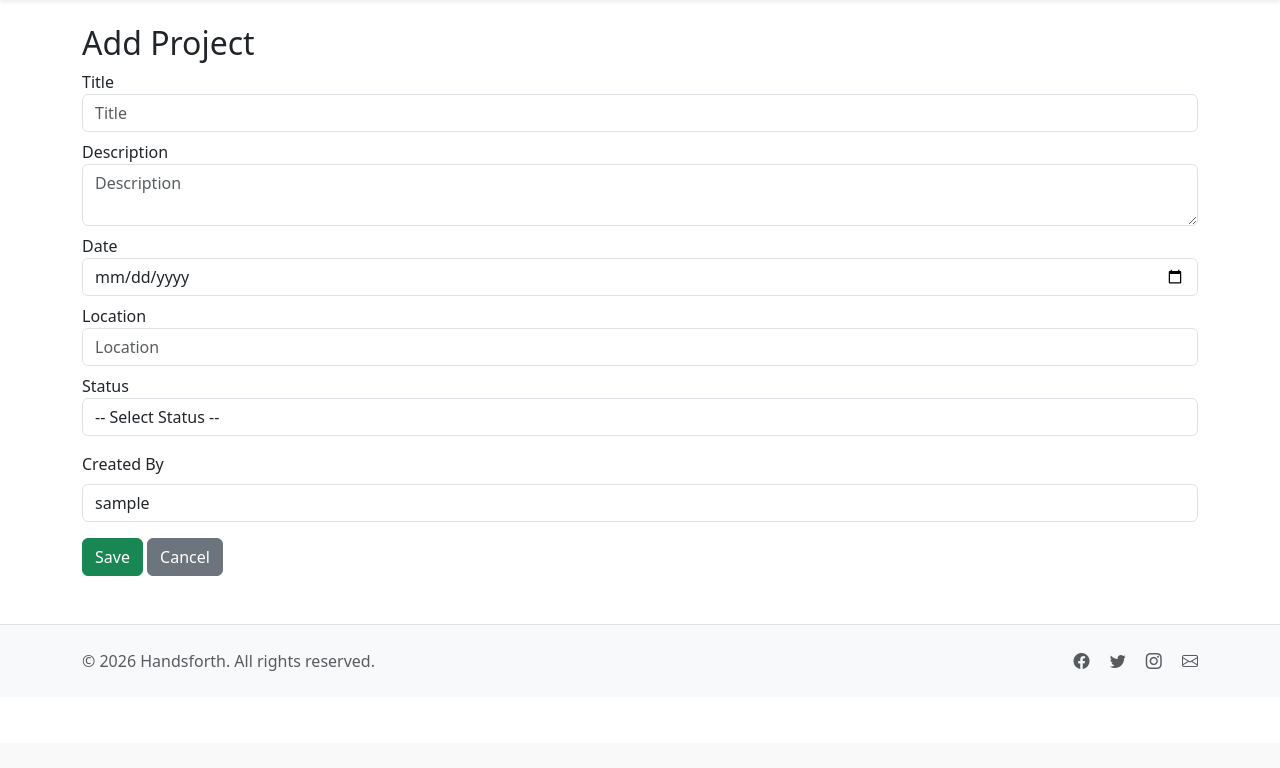
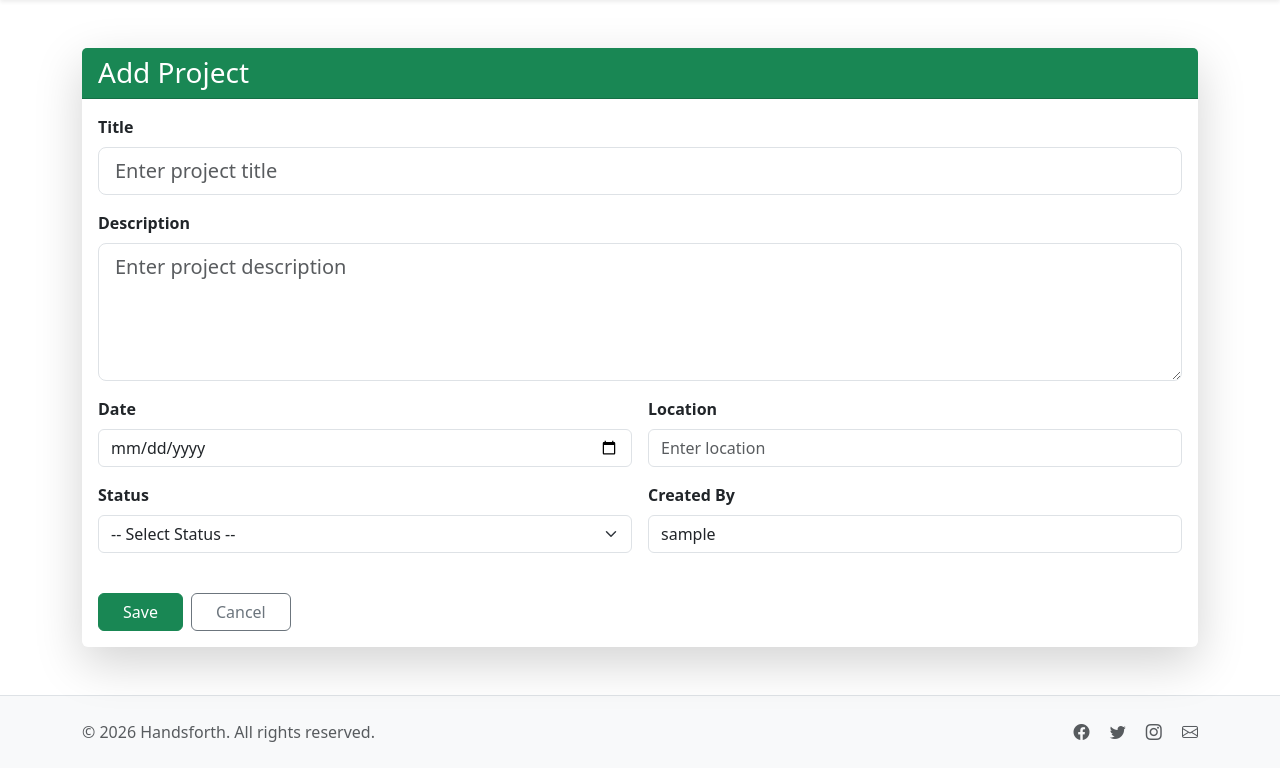
Before and after one commit to jerichopbellen/Handsforth, a PHP site: page /create.php in a window 1280 px wide. Shown: the part 57-825 px from the top of the page. Before the commit the page ends 728 px from the top, so only its background shows below. Run offline with PHP 8.4, Linux system fonts and the light colour scheme; the visitor is signed in with stand-in values (Sample User, id 1).

Commit message:
create form modified

```diff
--- a/app/projects/create.php
+++ b/app/projects/create.php
@@ -11,7 +11,6 @@ if (!isset($_SESSION['user_id'])) {
 
 $loggedInAdminId   = $_SESSION['user_id'];
 $loggedInAdminName = $_SESSION['username'];
-
 $statusSelected = '';
 
 if (isset($_POST['save'])) {
@@ -46,72 +45,89 @@ if (isset($_POST['save'])) {
 }
 ?>
 
-<div class="container mt-4">
-    <h2>Add Project</h2>
-
+<div class="container mt-5">
+    <div class="card shadow-lg border-0">
+        <div class="card-header bg-success text-white">
+            <h3 class="mb-0">Add Project</h3>
+        </div>
+        <div class="card-body">
             <form method="POST">
-
-
-        <label for="title">Title</label>
+                <div class="mb-3">
+                    <label for="title" class="form-label fw-bold">Title</label>
                     <input type="text"
                            name="title"
-               class="form-control mb-2"
-               placeholder="Title"
+                           class="form-control form-control-lg"
+                           placeholder="Enter project title"
                            required
                            value="<?= isset($_POST['title']) ? htmlspecialchars($_POST['title']) : '' ?>">
+                </div>
 
-        <label for="description">Description</label>
+                <div class="mb-3">
+                    <label for="description" class="form-label fw-bold">Description</label>
                     <textarea name="description"
-                  class="form-control mb-2"
-                  placeholder="Description"
+                              class="form-control form-control-lg"
+                              rows="4"
+                              placeholder="Enter project description"
                               required><?= isset($_POST['description']) ? htmlspecialchars($_POST['description']) : '' ?></textarea>
+                </div>
 
-        <label for="date">Date</label>
+                <div class="row g-3">
+                    <div class="col-md-6">
+                        <div class="mb-3">
+                            <label for="date" class="form-label fw-bold">Date</label>
                             <input type="date"
                                    name="date"
-               class="form-control mb-2"
+                                   class="form-control"
                                    required
                                    value="<?= isset($_POST['date']) ? htmlspecialchars($_POST['date']) : '' ?>">
+                        </div>
+                    </div>
 
-
-        <label for="location">Location</label>
+                    <div class="col-md-6">
+                        <div class="mb-3">
+                            <label for="location" class="form-label fw-bold">Location</label>
                             <input type="text"
                                    name="location"
-               class="form-control mb-2"
-               placeholder="Location"
+                                   class="form-control"
+                                   placeholder="Enter location"
                                    required
                                    value="<?= isset($_POST['location']) ? htmlspecialchars($_POST['location']) : '' ?>">
+                        </div>
+                    </div>
+                </div>
 
+                <div class="row g-3">
+                    <div class="col-md-6">
+                        <div class="mb-3">
+                            <label for="status" class="form-label fw-bold">Status</label>
+                            <select name="status" class="form-select" required>
+                                <option value="" disabled <?= $statusSelected == '' ? 'selected' : '' ?>>-- Select Status --</option>
+                                <option value="Ongoing" <?= $statusSelected == 'Ongoing' ? 'selected' : '' ?>>Ongoing</option>
+                                <option value="Completed" <?= $statusSelected == 'Completed' ? 'selected' : '' ?>>Completed</option>
+                                <option value="Pending" <?= $statusSelected == 'Pending' ? 'selected' : '' ?>>Pending</option>
+                            </select>
+                        </div>
+                    </div>
 
-        <label for="status">Status</label>
-        <select name="status" class="form-control mb-3" required>
-            <option value="" disabled <?= $statusSelected == '' ? 'selected' : '' ?>>
-                -- Select Status --
-            </option>
-            <option value="Ongoing" <?= $statusSelected == 'Ongoing' ? 'selected' : '' ?>>
-                Ongoing
-            </option>
-            <option value="Completed" <?= $statusSelected == 'Completed' ? 'selected' : '' ?>>
-                Completed
-            </option>
-            <option value="Pending" <?= $statusSelected == 'Pending' ? 'selected' : '' ?>>
-                Pending
-            </option>
-        </select>
-
+                    <div class="col-md-6">
                         <div class="mb-3">
-            <label for="created_by" class="form-label">Created By</label>
+                            <label for="created_by" class="form-label fw-bold">Created By</label>
                             <input type="text"
                                    name="created_by"
                                    class="form-control"
                                    value="<?= htmlspecialchars($loggedInAdminName); ?>"
                                    readonly>
                         </div>
+                    </div>
+                </div>
 
-        <button name="save" class="btn btn-success">Save</button>
-        <a href="index.php" class="btn btn-secondary">Cancel</a>
-
+                <div class="mt-4 d-flex gap-2">
+                    <button name="save" class="btn btn-success px-4">Save</button>
+                    <a href="index.php" class="btn btn-outline-secondary px-4">Cancel</a>
+                </div>
             </form>
+        </div>
+    </div>
 </div>
 
 <?php include("../../includes/footer.php"); ?>
```
Lines whose indentation alone changed are shown as unchanged.
